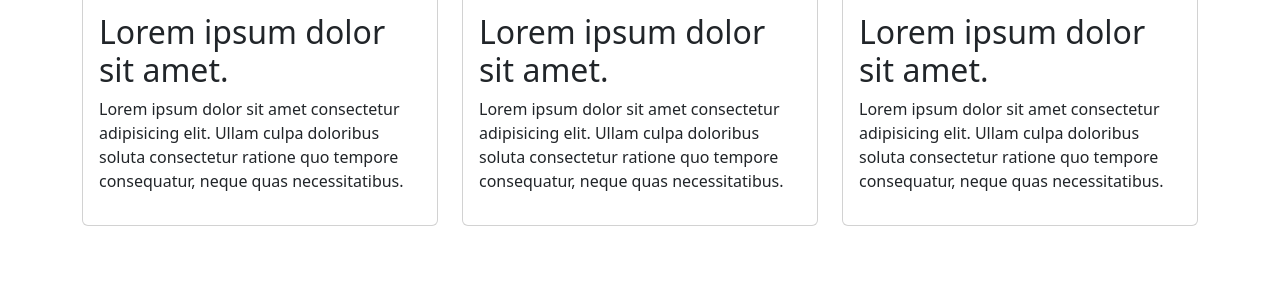
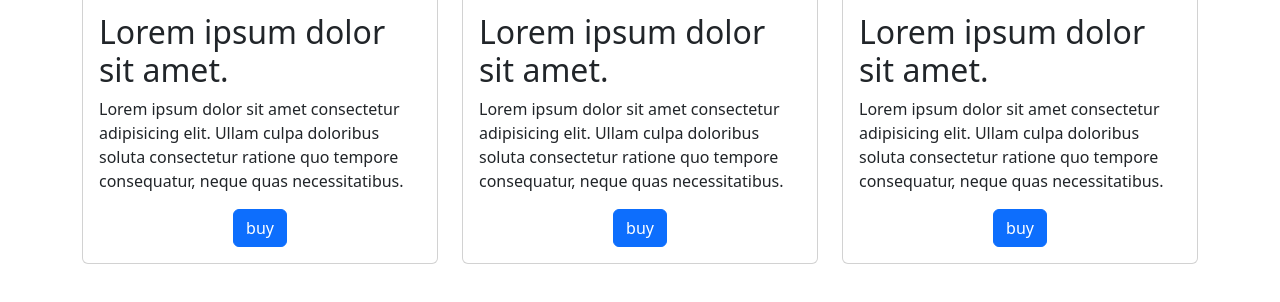
Before and after one commit to Anthony-munoz-aguirre/Portafolio, a plain HTML site: page index.html in a window 1280 px wide. Shown: the part 270-572 px from the top of the page. Drawn offline with nearby package versions, Linux system fonts and the light colour scheme.

Commit message:
Add files via upload

```diff
--- /dev/null
+++ b/app.css
@@ -0,0 +1,6 @@
+.card-buy{
+    display: flex;
+    align-items: center;
+    justify-content: center;
+    flex-direction: column;
+}
--- a/index.html
+++ b/index.html
@@ -4,6 +4,7 @@
     <meta charset="UTF-8">
     <meta name="viewport" content="width=device-width, initial-scale=1.0">
     <link href="https://cdn.jsdelivr.net/npm/bootstrap@5.3.2/dist/css/bootstrap.min.css" rel="stylesheet" integrity="sha384-T3c6CoIi6uLrA9TneNEoa7RxnatzjcDSCmG1MXxSR1GAsXEV/Dwwykc2MPK8M2HN" crossorigin="anonymous">
+    <link rel="stylesheet" href="app.css">
     <title>Portafolio Trabajos de Desarrollo</title>
 </head>
 <body>
@@ -13,18 +14,20 @@
             <div class="col-md-4" ><!-- COLUMNA -->
                 <div class="card">
                     <img src="https://cdn.pixabay.com/photo/2023/12/09/15/01/hd-wallpapers-8439523_1280.jpg" alt="">
-                    <div class="card-body">
+                    <div class="card-body card-buy">
                         <h2>Lorem ipsum dolor sit amet.</h2>
                        <P>Lorem ipsum dolor sit amet consectetur adipisicing elit. Ullam culpa doloribus soluta consectetur ratione quo tempore consequatur, neque quas necessitatibus.</P>
+                       <button class="btn btn-primary">buy</button>
                     </div>
                 </div>
             </div>
             <div class="col-md-4">
                 <div class="card">
                     <img src="https://cdn.pixabay.com/photo/2023/12/09/15/01/hd-wallpapers-8439523_1280.jpg" alt="">
-                    <div class="card-body">
+                    <div class="card-body card-buy">
                         <h2>Lorem ipsum dolor sit amet.</h2>
                        <P>Lorem ipsum dolor sit amet consectetur adipisicing elit. Ullam culpa doloribus soluta consectetur ratione quo tempore consequatur, neque quas necessitatibus.</P>
+                       <button class="btn btn-primary">buy</button>
                     </div>
                 </div>
             </div>
@@ -32,9 +35,10 @@
             <div class="col-md-4">
                 <div class="card">
                     <img src="https://cdn.pixabay.com/photo/2023/12/09/15/01/hd-wallpapers-8439523_1280.jpg" alt="">
-                    <div class="card-body">
+                    <div class="card-body card-buy">
                         <h2>Lorem ipsum dolor sit amet.</h2>
                        <P>Lorem ipsum dolor sit amet consectetur adipisicing elit. Ullam culpa doloribus soluta consectetur ratione quo tempore consequatur, neque quas necessitatibus.</P>
+                       <button class="btn btn-primary">buy</button>
                     </div>
                 </div>
             </div>
```
